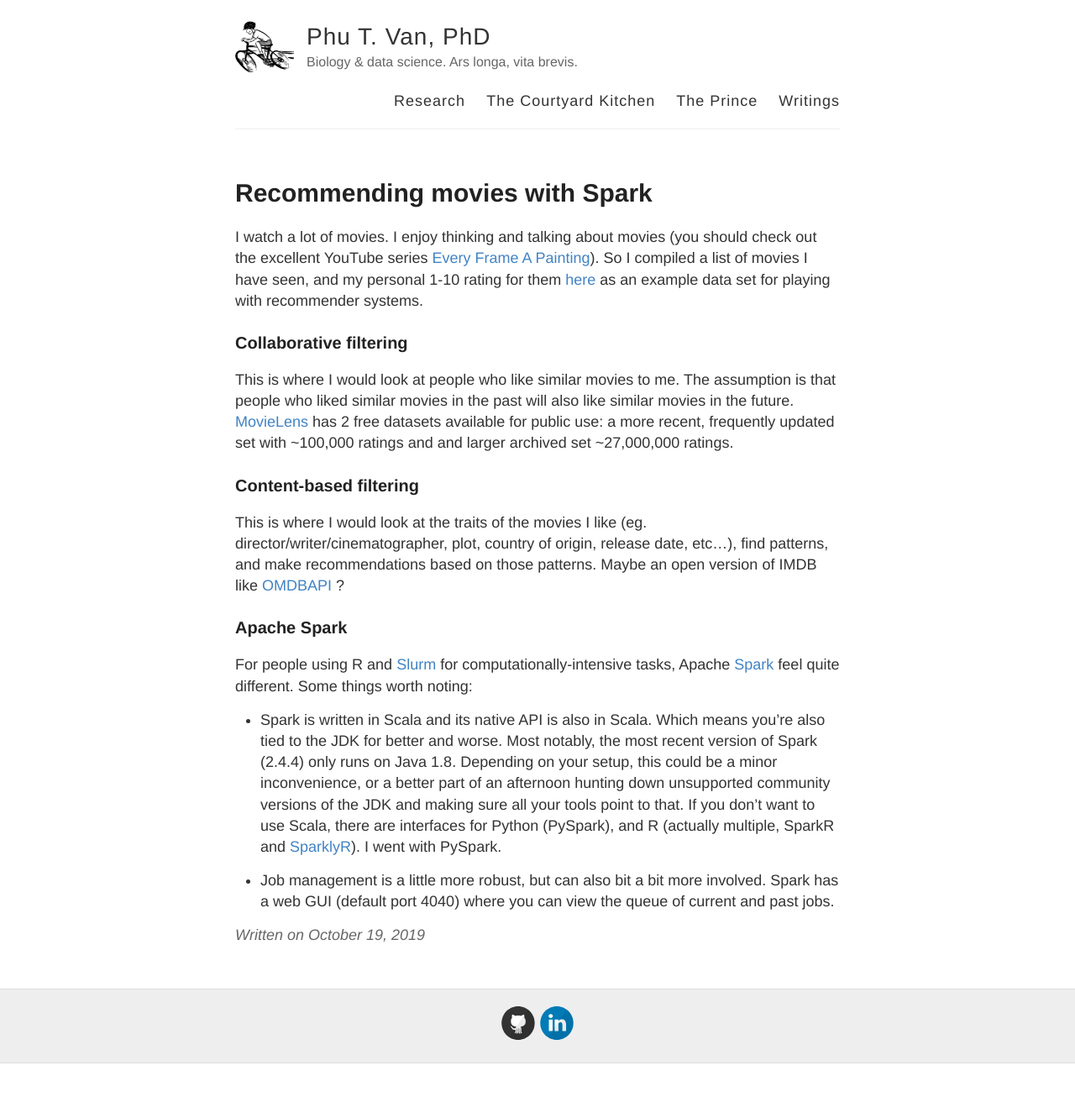
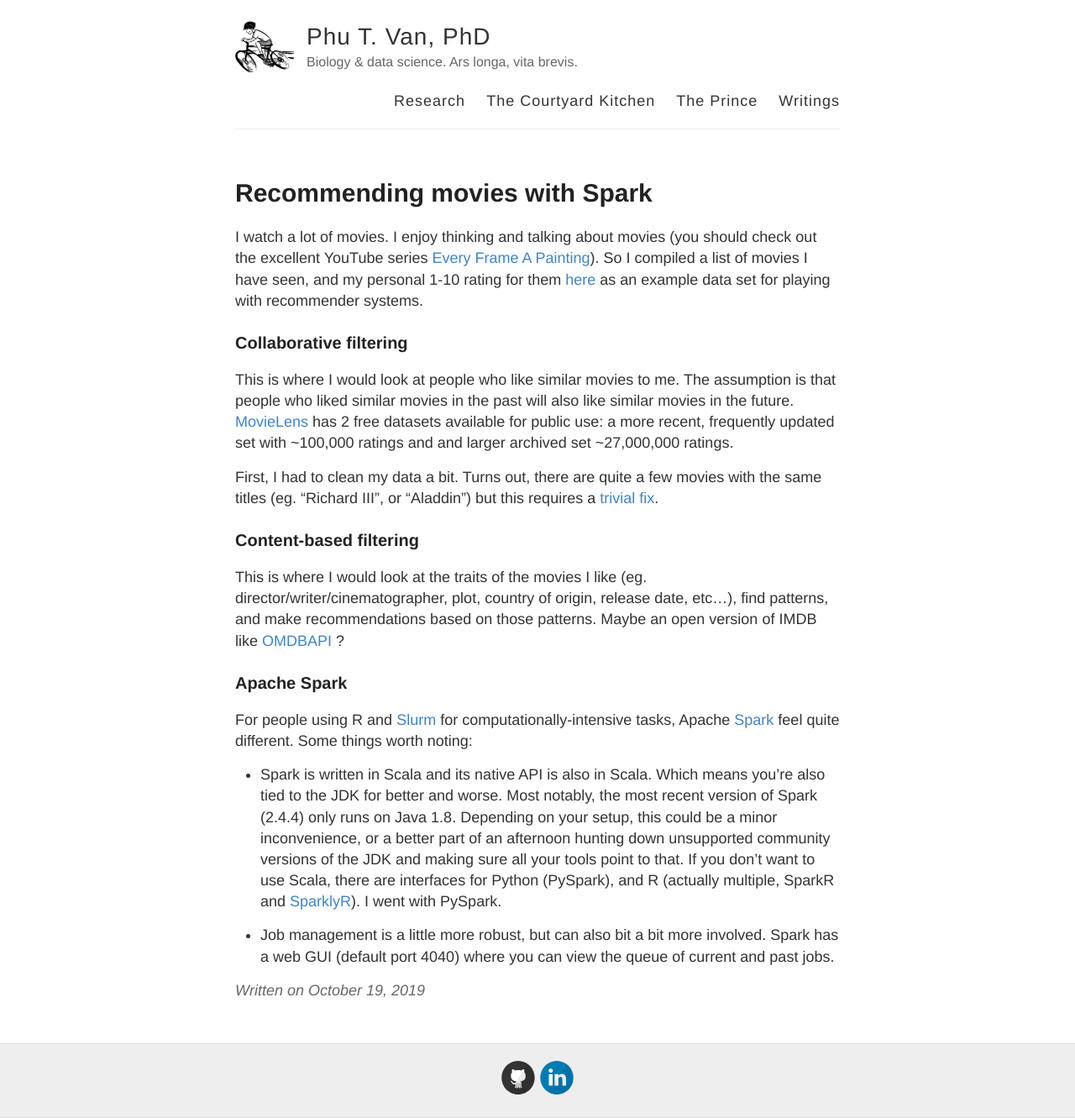
Before and after one commit to ptvan/ptvan.github.io, a Jekyll site: the page built from _posts/2019-10-19-movie-recommender-systems.md, in a window 1280 px wide. Shown: the whole page at 84% size. Built offline with Jekyll 4.4.1, drawn with Linux system fonts in a browser that asks for light colours; before the commit the page ends 1266 px from its top, so only the background shows below that.

Commit message:
updated movie recommender post

```diff
--- a/_posts/2019-10-19-movie-recommender-systems.md
+++ b/_posts/2019-10-19-movie-recommender-systems.md
@@ -8,6 +8,8 @@ I watch a lot of movies. I enjoy thinking and talking about movies (you should c
 ### Collaborative filtering
 
 This is where I would look at people who like similar movies to me. The assumption is that people who liked similar movies in the past will also like similar movies in the future. [MovieLens](https://grouplens.org/datasets/movielens/) has 2 free datasets available for public use: a more recent, frequently updated set with ~100,000 ratings and and larger archived set ~27,000,000 ratings.
+
+First, I had to clean my data a bit. Turns out, there are quite a few movies with the same titles (eg. "Richard III", or "Aladdin") but this requires a [trivial fix](https://github.com/ptvan/movies/blob/master/EDA.py).
 
 ### Content-based filtering
 
```
